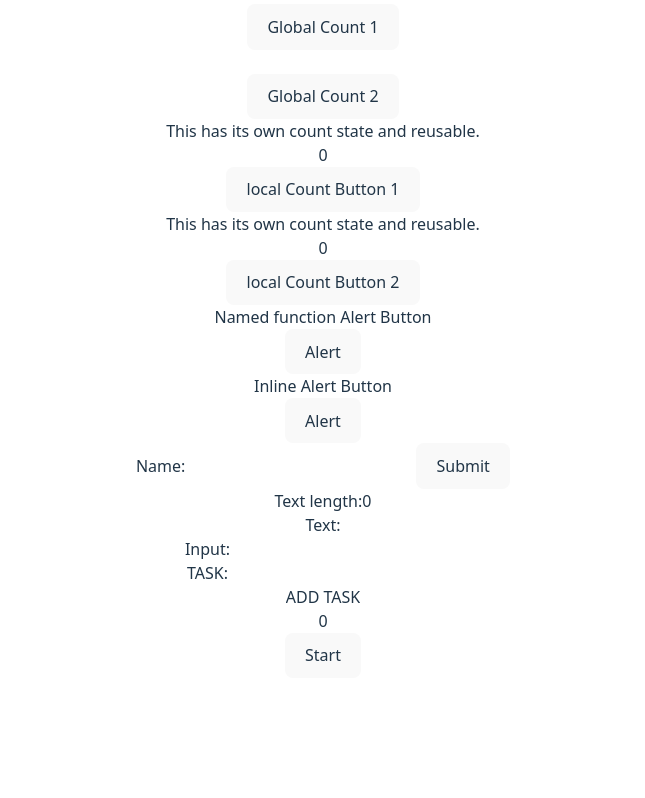
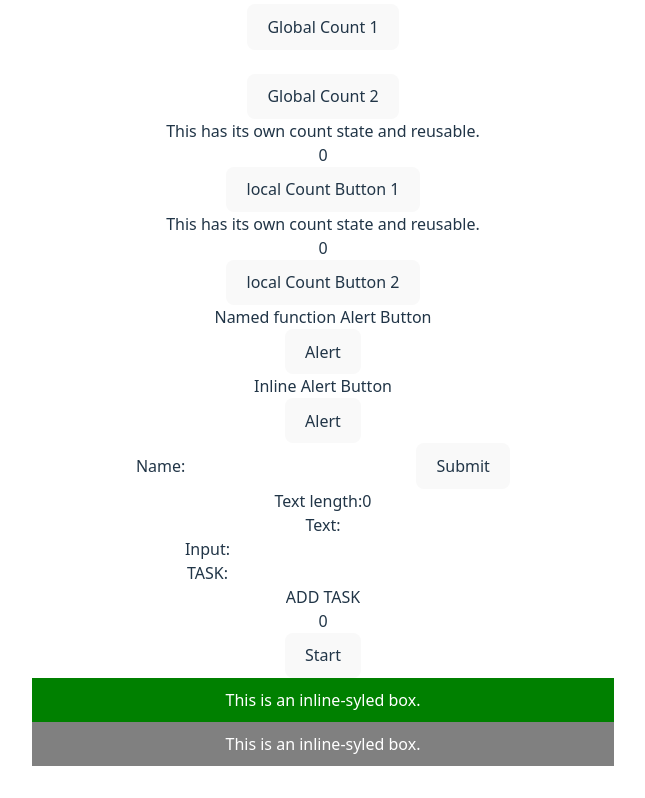
Before and after one commit to LordByron00/Web_Dev, a React (Vite) app in the folder React/learningReact/: page / in a window 1280 px wide. Shown: the part 439-1237 px from the top of the page, without its empty margins (317-962 px from the left). Before the commit the page ends 1149 px from the top, so only its background shows below. Built offline with nearby package versions, Linux system fonts and the light colour scheme.

Commit message:
Inline CSS in REACT

```diff
--- a/React/learningReact/src/App.jsx
+++ b/React/learningReact/src/App.jsx
@@ -12,6 +12,7 @@ import PreventForm from './components/Learn/PreventForm';
 import LiveInput from './components/Learn/LiveInput';
 import TodoApp from './components/Learn/simpleTodoApp';
 import Timer from './components/Learn/timer';
+import InlineBox from './components/Learn/inlineStyledBox';
 
 function App() {
   const [count, setCount] = useState(0)
@@ -51,6 +52,8 @@ function App() {
       <LiveInput></LiveInput>
       <TodoApp></TodoApp>
       <Timer></Timer>
+      <InlineBox isActive={true}></InlineBox>
+      <InlineBox isActive={false}></InlineBox>
     </div>
     </>
   )
--- /dev/null
+++ b/React/learningReact/src/components/Learn/inlineStyledBox.jsx
@@ -0,0 +1,11 @@
+export default function InlineBox({isActive}) {
+    const style = {
+        backgroundColor: isActive? 'green' : 'gray',
+        padding: '10px',
+        color: 'white',
+    };
+
+    return(
+       <div style={style}>This is an inline-syled box.</div>
+    );
+};
```
